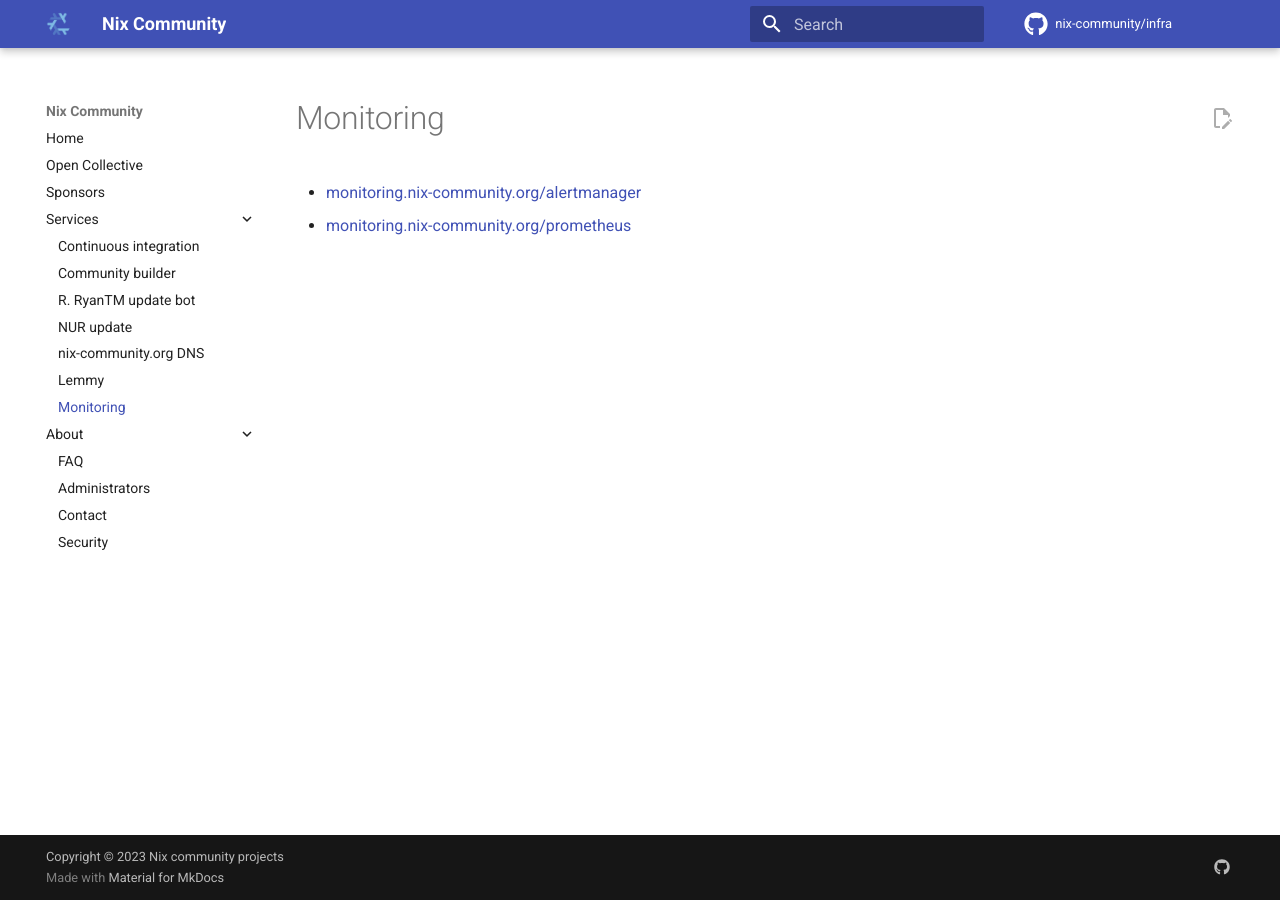
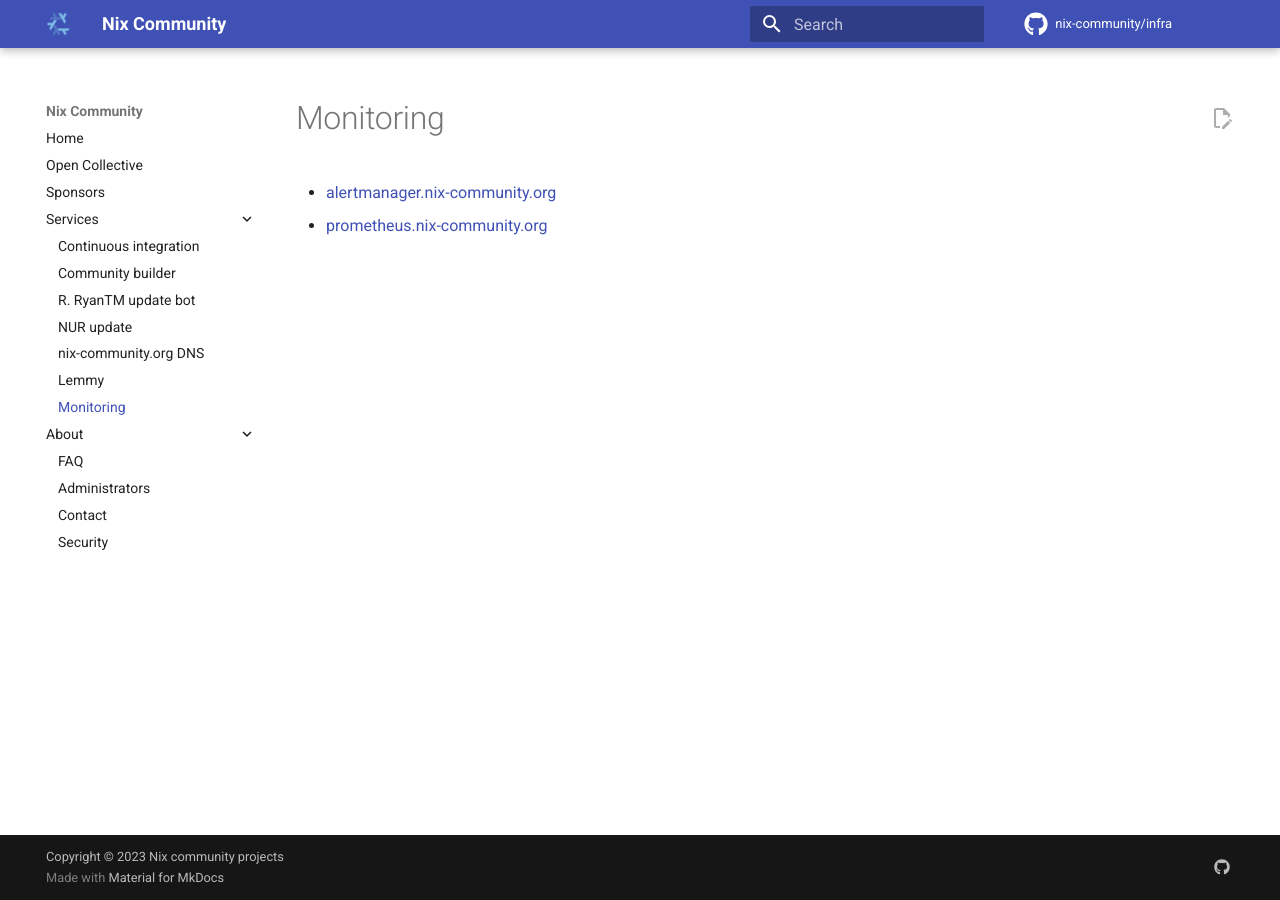
Before and after one commit to nix-community/infra, an MkDocs documentation site: the page built from docs/monitoring.md, in a window 1280 px wide. Built offline with MkDocs 1.6.1 and Material for MkDocs 9.7.7, drawn with Linux system fonts in a browser that asks for light colours; comment, search, counter and statistics services are not loaded.

Commit message:
Revert "move alertmanager, prometheus under monitoring.nix-community.org"
This reverts commit 2e480a6b62ae56e92aed905044bb83e6f6f073f0.

```diff
--- a/docs/monitoring.md
+++ b/docs/monitoring.md
@@ -1,2 +1,2 @@
-- [monitoring.nix-community.org/alertmanager](https://monitoring.nix-community.org/alertmanager)
-- [monitoring.nix-community.org/prometheus](https://monitoring.nix-community.org/prometheus)
+- [alertmanager.nix-community.org](https://alertmanager.nix-community.org)
+- [prometheus.nix-community.org](https://prometheus.nix-community.org)
```
Also changed, not shown: 3 other files.
